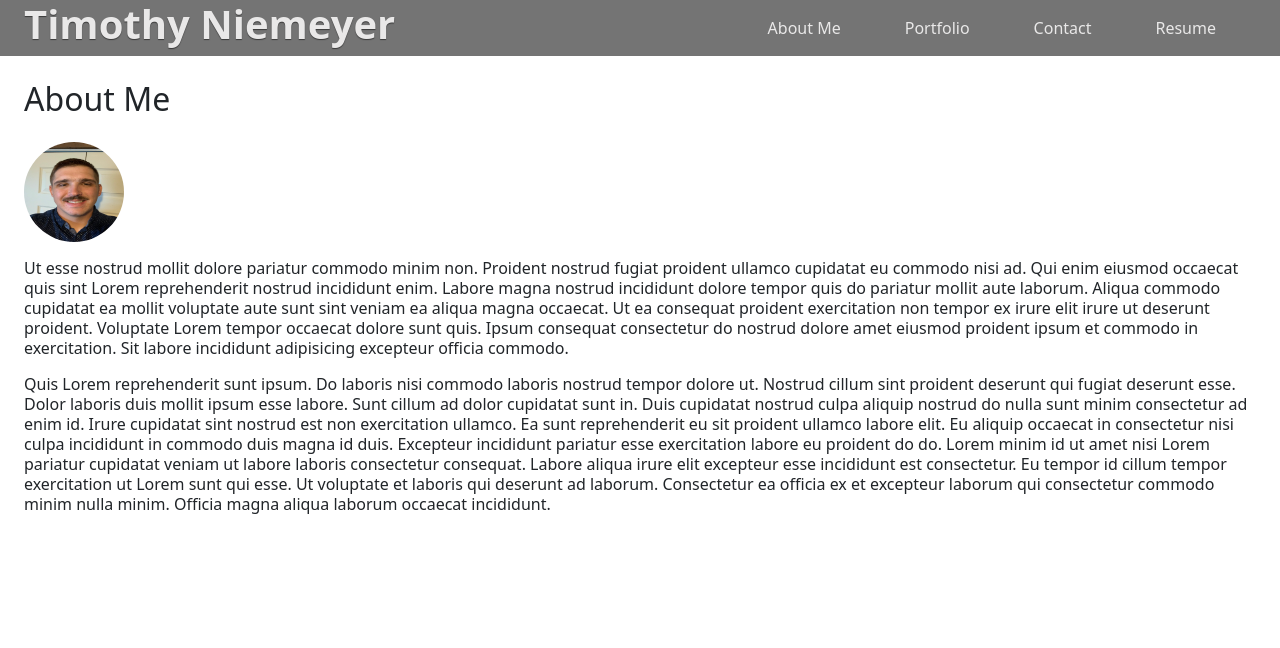
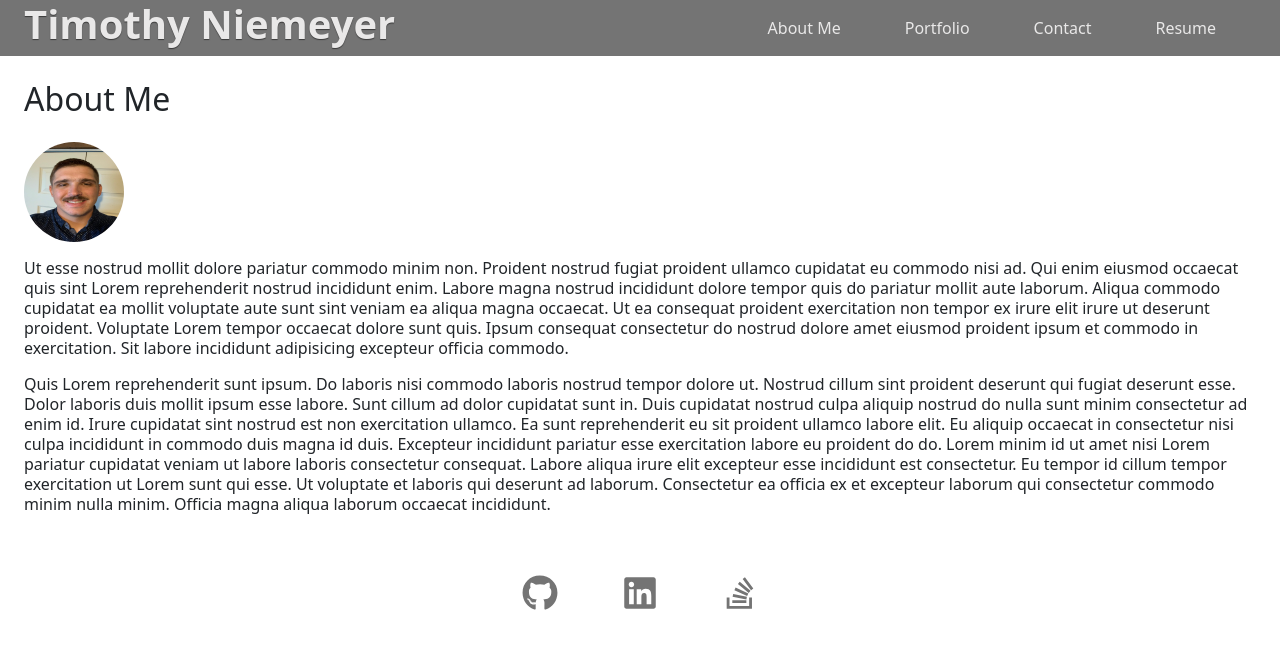
Before and after one commit to tniemeye19/symmetrical-react-enigma-portfolio, a React (Create React App) app: page / in a window 1280 px wide. Shown: the top 648 px of the page. Built offline with nearby package versions, Linux system fonts and the light colour scheme.

Commit message:
add footer component to application

```diff
--- a/package.json
+++ b/package.json
@@ -10,6 +10,7 @@
     "react": "^17.0.2",
     "react-bootstrap": "^2.0.4",
     "react-dom": "^17.0.2",
+    "react-icons": "^4.3.1",
     "react-scripts": "5.0.0",
     "web-vitals": "^2.1.2"
   },
--- a/src/App.js
+++ b/src/App.js
@@ -1,6 +1,8 @@
 import './App.css';
 import Navigation from './components/Navigation';
 import About from './components/About';
+
+import Footer from './components/Footer';
 
 function App() {
 
@@ -10,9 +12,7 @@ function App() {
       <main>
         <About />
       </main>
-      <footer>
-
-      </footer>
+      <Footer />
     </div>
   );
 }
--- /dev/null
+++ b/src/components/Footer/index.js
@@ -0,0 +1,15 @@
+import React from 'react';
+import './style.css';
+import { FaGithub, FaLinkedin, FaStackOverflow } from 'react-icons/fa';
+
+function Footer() {
+    return (
+        <div className="d-flex justify-content-center">
+            <i><FaGithub /></i>
+            <i><FaLinkedin /></i>
+            <i><FaStackOverflow /></i>
+        </div>
+    )
+}
+
+export default Footer;
--- /dev/null
+++ b/src/components/Footer/style.css
@@ -0,0 +1,11 @@
+i {
+    font-size: 36px;
+    margin: 2rem 2rem;
+
+    color: #747474
+}
+
+i:hover {
+    color: #272f53;
+    cursor: pointer;
+}
```
Also changed, not shown: 1 other file (tests, documents, lock files or other folders).
